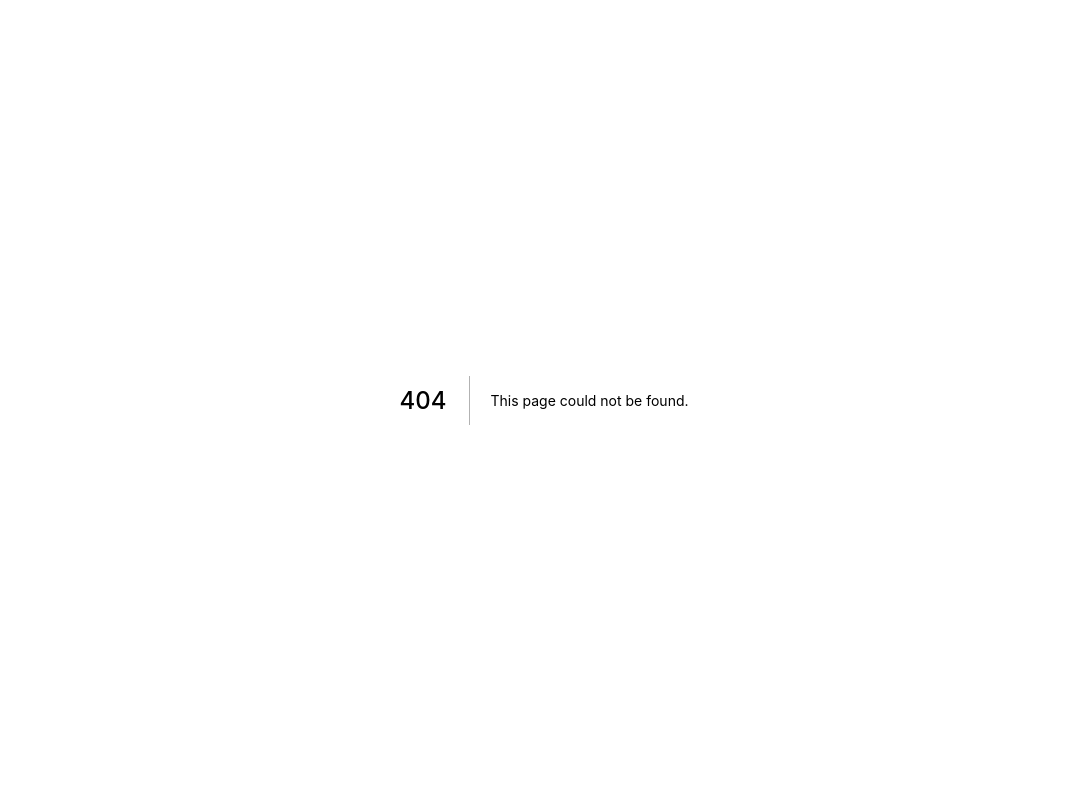
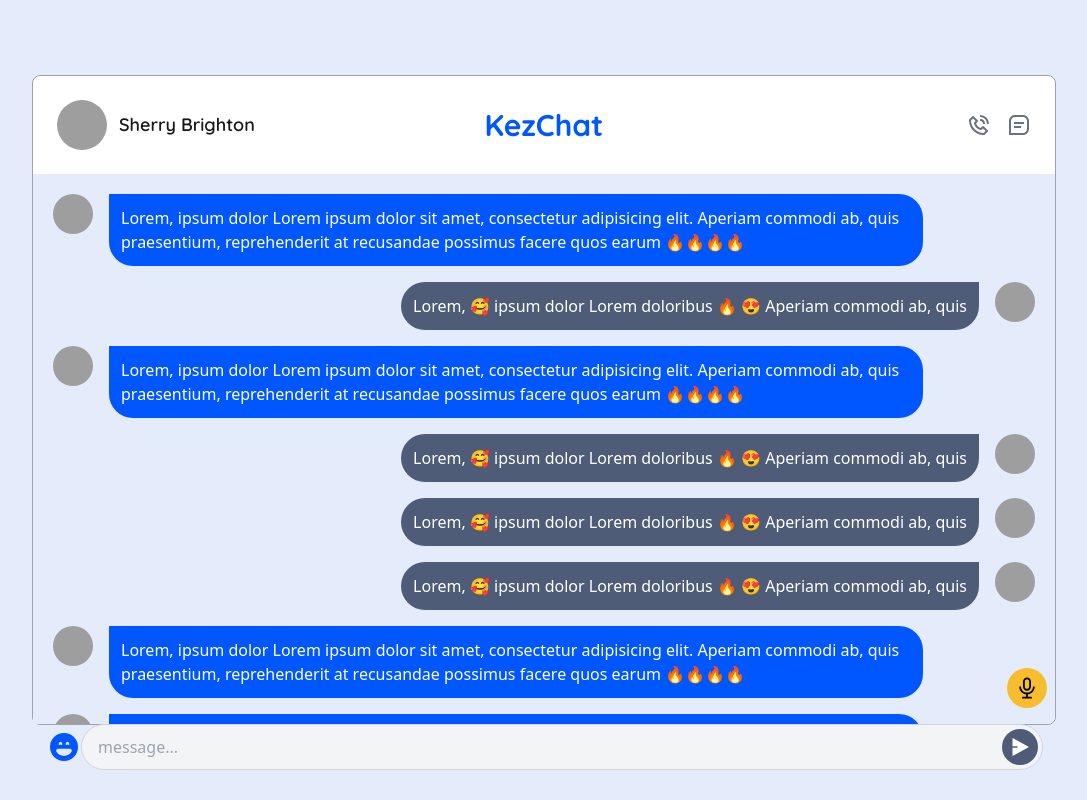
Before and after one commit to cikezmedia/kezchat, a Next.js app: page /start in a window 1280 px wide. Before the commit this address had no page. Shown: the whole page, without its empty margins (96-1183 px from the left). Built offline with nearby package versions, Linux system fonts and the light colour scheme; grey boxes are pictures that could not be loaded.

Commit message:
Chat page updated

```diff
--- a/components/Chat.jsx
+++ b/components/Chat.jsx
@@ -5,7 +5,7 @@
   return (
     <>
       <div className='flex h-[calc(92%)] '>
-        <div className='flex p-5 scrollbar-hide flex-col gap-4 overflow-auto h-[550px]'>
+        <div className='flex p-5 scrollbar-hide flex-col gap-4 overflow-auto h-[590px] lg:h-[550px]'>
           <ChatCard />
           <ChatCardLeft />
           <ChatCard />
--- a/components/ChatCard.jsx
+++ b/components/ChatCard.jsx
@@ -4,7 +4,7 @@
 const ChatCard = () => {
   return (
     <>
-      <div className='flex flex-row pr-28 gap-2'>
+      <div className='flex flex-row pr-6 lg:pr-28 gap-2'>
         <div className='flex flex-row space-x-4'>
           <div className='flex shrink-0 rounded-full w-10 h-10'>
             <Image
--- a/components/ChatCardLeft.jsx
+++ b/components/ChatCardLeft.jsx
@@ -4,7 +4,7 @@
 const ChatCard = () => {
   return (
     <>
-      <div className='flex flex-row place-content-end pl-28 gap-2'>
+      <div className='flex flex-row place-content-end pl-6 lg:pl-28 gap-2'>
         <div className='flex flex-row space-x-4'>
           <div className='bg-lightCard text-white p-3 font-normal rounded-tl-3xl rounded-b-3xl'>
             <p className=''>
--- a/components/Input.jsx
+++ b/components/Input.jsx
@@ -6,7 +6,7 @@
   return (
     <>
       <div className='relative'>
-        <form className='w-[98%] p-1 absolute rounded-full border border-gray-300 bg-gray-100 ml-2'>
+        <form className='w-[98%] p-1 absolute rounded-full border border-gray-300 bg-gray-100 lg:ml-2'>
           <div className='flex flex-row items-center'>
             <input
               className='w-full outline-none pr-4 rounded-full pl-3 bg-gray-100 text-gray-600'
--- a/components/Message.jsx
+++ b/components/Message.jsx
@@ -1,9 +1,12 @@
 import Image from 'next/image';
+import Link from 'next/link';
 import React from 'react';
 
 const Message = () => {
   return (
     <>
+      <Link href='start'>
+        <a>
           <div className='flex flex-row justify-between items-center'>
             <div className='flex flex-row items-center space-x-4'>
               <Image
@@ -17,11 +20,13 @@
                 <span className='text-mainPurple font-semibold font-quicksand'>
                   Emilia Bones
                 </span>
-            <p className='text-gray-600 text-sm'>Lorem ipsum ipsum... </p>
+                <p className='text-gray-600 text-sm'>Lorem ipsum ipsum...</p>
               </div>
             </div>
             <span className='text-gray-600 text-sm font-poppins'>now</span>
           </div>
+        </a>
+      </Link>
     </>
   );
 };
--- /dev/null
+++ b/pages/start.js
@@ -0,0 +1,31 @@
+import React from 'react';
+import Head from 'next/head';
+import { Navbar, Chats } from '../components';
+
+const Start = () => {
+  return (
+    <>
+      <Head>
+        <title>Start Chat</title>
+        <meta
+          name='description'
+          content='Free Live Chat Designed by @CikezMedia'
+        />
+        <link rel='shortcut icon' href='/favicon.png' />
+      </Head>
+
+      <div className='dark:bg-mainBlack bg-lightBlue'>
+        <div className='flex lg:h-screen justify-center flex-col mx-auto lg:max-w-5xl'>
+          <div className='w-full lg:rounded-lg lg:border border-gray-400 bg-white'>
+            <Navbar />
+            <div className='col-span-2 bg-lightBlue lg:rounded-br-lg space-x-10'>
+              <Chats />
+            </div>
+          </div>
+        </div>
+      </div>
+    </>
+  );
+};
+
+export default Start;
```
Lines whose indentation alone changed are shown as unchanged.
